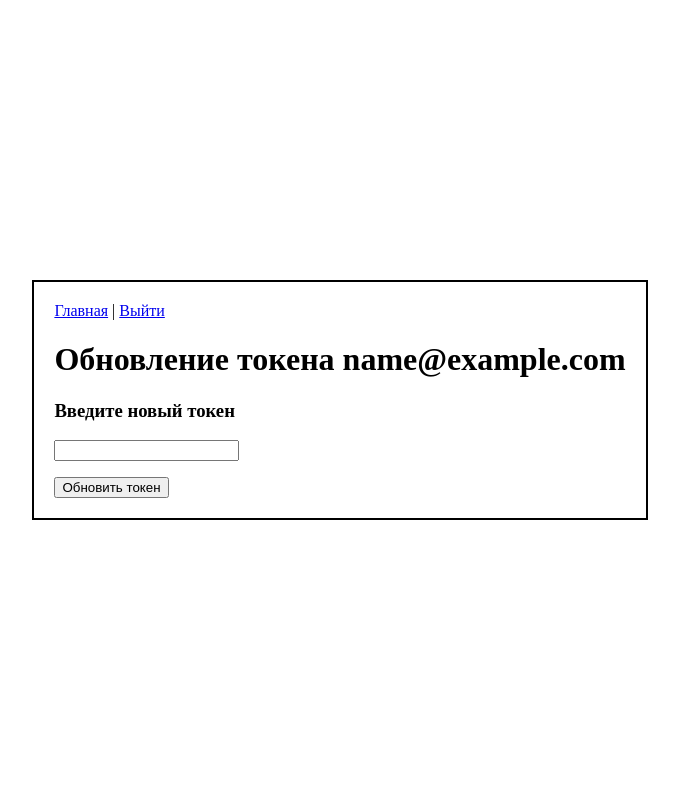
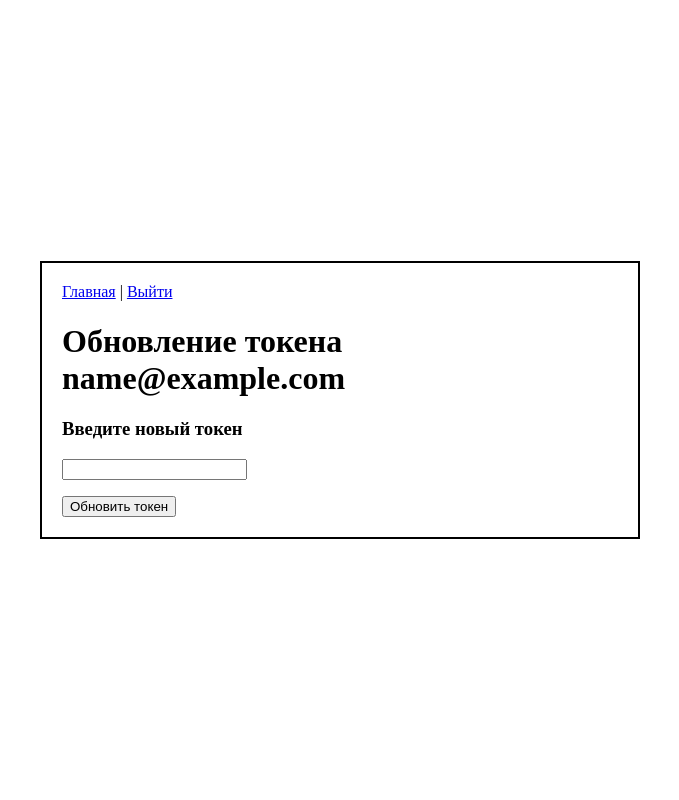
Before and after one commit to qwejid/IKEDO, a Django app: page /up in a window 1280 px wide. Shown: the whole page, without its empty margins (300-979 px from the left). Run offline with Django 4.2, Linux system fonts and the light colour scheme; the visitor is signed in with stand-in values (Sample User, id 1).

Commit message:
стили

```diff
--- a/IKEDO/skorozvon/templates/base.html
+++ b/IKEDO/skorozvon/templates/base.html
@@ -4,8 +4,19 @@
     <meta charset="UTF-8">
     <meta name="viewport" content="width=device-width, initial-scale=1.0">
     <title>Главная</title>
+    <style>
+        body {
+            max-width: 600px; /* Пример фиксированной ширины */
+            margin: 0 auto; /* Центрирование содержимого */
+            display: flex;
+            justify-content: center;
+            align-items: center;
+
+        }
+    </style>
+
 </head>
-<body style="margin: 0; padding: 0;">
+<body style=" padding: 0;">
 
     <div style="display: flex; justify-content: center; align-items: center; flex-direction: column; height: 100vh;">
         <div style="border: 2px solid #000; padding: 20px;">
```
